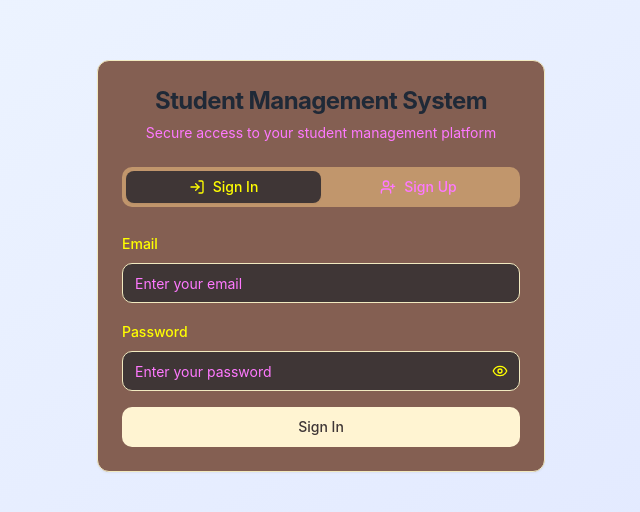
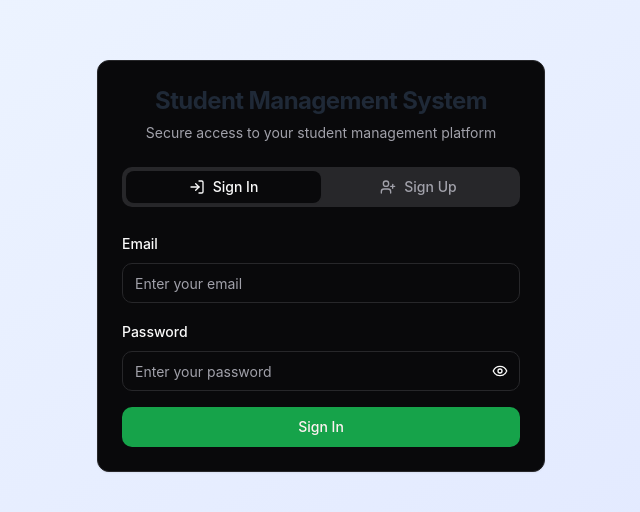
Before and after one commit to Stooney8/academe-enroll-cards, a React (Vite) app: page /auth in a window 1280 px wide. Shown: the part 134-646 px from the top of the page, without its empty margins (319-959 px from the left). Built offline with nearby package versions, Linux system fonts and the light colour scheme.

Commit message:
Reverted to commit 08001176c6fcf7eacd78bcc14b0e9a5c5d1af1a7

```diff
--- a/src/index.css
+++ b/src/index.css
@@ -7,84 +7,83 @@
 
 @layer base {
   :root {
-    /* Light theme colors - Modern and vibrant */
-    --background: 250 250 250;
-    --foreground: 15 23 42;
+    /* Light theme colors */
+    --background: 0 0% 100%;
+    --foreground: 240 10% 3.9%;
 
-    --card: 255 255 255;
-    --card-foreground: 15 23 42;
+    --card: 0 0% 100%;
+    --card-foreground: 240 10% 3.9%;
 
-    --popover: 255 255 255;
-    --popover-foreground: 15 23 42;
+    --popover: 0 0% 100%;
+    --popover-foreground: 240 10% 3.9%;
 
-    --primary: 59 130 246;
-    --primary-foreground: 248 250 252;
+    --primary: 142.1 76.2% 36.3%;
+    --primary-foreground: 355.7 100% 97.3%;
 
-    --secondary: 241 245 249;
-    --secondary-foreground: 51 65 85;
+    --secondary: 240 4.8% 95.9%;
+    --secondary-foreground: 240 5.9% 10%;
 
-    --muted: 248 250 252;
-    --muted-foreground: 100 116 139;
+    --muted: 240 4.8% 95.9%;
+    --muted-foreground: 240 3.8% 46.1%;
 
-    --accent: 239 246 255;
-    --accent-foreground: 30 58 138;
+    --accent: 240 4.8% 95.9%;
+    --accent-foreground: 240 5.9% 10%;
 
-    --destructive: 239 68 68;
-    --destructive-foreground: 254 242 242;
+    --destructive: 0 84.2% 60.2%;
+    --destructive-foreground: 0 0% 98%;
 
-    --border: 226 232 240;
-    --input: 226 232 240;
-    --ring: 59 130 246;
+    --border: 240 5.9% 90%;
+    --input: 240 5.9% 90%;
+    --ring: 142.1 76.2% 36.3%;
 
     --radius: 0.75rem;
 
-    --sidebar-background: 248 250 252;
-    --sidebar-foreground: 51 65 85;
-    --sidebar-primary: 59 130 246;
-    --sidebar-primary-foreground: 248 250 252;
-    --sidebar-accent: 241 245 249;
-    --sidebar-accent-foreground: 51 65 85;
-    --sidebar-border: 226 232 240;
-    --sidebar-ring: 59 130 246;
+    --sidebar-background: 0 0% 98%;
+    --sidebar-foreground: 240 5.3% 26.1%;
+    --sidebar-primary: 142.1 76.2% 36.3%;
+    --sidebar-primary-foreground: 0 0% 98%;
+    --sidebar-accent: 240 4.8% 95.9%;
+    --sidebar-accent-foreground: 240 5.9% 10%;
+    --sidebar-border: 240 5.9% 90%;
+    --sidebar-ring: 142.1 76.2% 36.3%;
   }
 
   .dark {
-    --background: 2 8 23;
-    --foreground: 248 250 252;
+    --background: 240 10% 3.9%;
+    --foreground: 0 0% 98%;
 
-    --card: 15 23 42;
-    --card-foreground: 248 250 252;
+    --card: 240 10% 3.9%;
+    --card-foreground: 0 0% 98%;
 
-    --popover: 15 23 42;
-    --popover-foreground: 248 250 252;
+    --popover: 240 10% 3.9%;
+    --popover-foreground: 0 0% 98%;
 
-    --primary: 34 197 94;
-    --primary-foreground: 2 8 23;
+    --primary: 142.1 76.2% 36.3%;
+    --primary-foreground: 355.7 100% 97.3%;
 
-    --secondary: 30 41 59;
-    --secondary-foreground: 203 213 225;
+    --secondary: 240 3.7% 15.9%;
+    --secondary-foreground: 0 0% 98%;
 
-    --muted: 30 41 59;
-    --muted-foreground: 148 163 184;
+    --muted: 240 3.7% 15.9%;
+    --muted-foreground: 240 5% 64.9%;
 
-    --accent: 30 41 59;
-    --accent-foreground: 203 213 225;
+    --accent: 240 3.7% 15.9%;
+    --accent-foreground: 0 0% 98%;
 
-    --destructive: 239 68 68;
-    --destructive-foreground: 254 242 242;
+    --destructive: 0 84.2% 60.2%;
+    --destructive-foreground: 0 0% 98%;
 
-    --border: 51 65 85;
-    --input: 51 65 85;
-    --ring: 34 197 94;
-
-    --sidebar-background: 15 23 42;
-    --sidebar-foreground: 203 213 225;
-    --sidebar-primary: 34 197 94;
-    --sidebar-primary-foreground: 2 8 23;
-    --sidebar-accent: 30 41 59;
-    --sidebar-accent-foreground: 203 213 225;
-    --sidebar-border: 51 65 85;
-    --sidebar-ring: 34 197 94;
+    --border: 240 3.7% 15.9%;
+    --input: 240 3.7% 15.9%;
+    --ring: 142.1 76.2% 36.3%;
+    --sidebar-background: 240 10% 3.9%;
+    --sidebar-foreground: 240 4.8% 95.9%;
+    --sidebar-primary: 142.1 76.2% 36.3%;
+    --sidebar-primary-foreground: 0 0% 100%;
+    --sidebar-accent: 240 3.7% 15.9%;
+    --sidebar-accent-foreground: 240 4.8% 95.9%;
+    --sidebar-border: 240 3.7% 15.9%;
+    --sidebar-ring: 142.1 76.2% 36.3%;
   }
 }
 
@@ -101,49 +100,20 @@
 
 /* Custom gradient backgrounds */
 .gradient-bg {
-  background: linear-gradient(135deg,
-    rgb(59 130 246 / 0.05) 0%,
-    rgb(147 197 253 / 0.1) 25%,
-    rgb(219 234 254 / 0.15) 50%,
-    rgb(239 246 255 / 0.1) 75%,
-    rgb(248 250 252) 100%
-  );
+  background: linear-gradient(135deg, hsl(var(--background)) 0%, hsl(240 5% 6%) 100%);
 }
 
 .dark .gradient-bg {
-  background: linear-gradient(135deg,
-    hsl(var(--background)) 0%,
-    rgb(15 23 42 / 0.8) 25%,
-    rgb(30 41 59 / 0.6) 50%,
-    rgb(51 65 85 / 0.4) 75%,
-    rgb(71 85 105 / 0.2) 100%
-  );
+  background: linear-gradient(135deg, hsl(var(--background)) 0%, hsl(240 5% 6%) 100%);
 }
 
 .card-gradient {
-  background: linear-gradient(145deg,
-    rgb(255 255 255 / 0.9) 0%,
-    rgb(248 250 252 / 0.95) 50%,
-    rgb(241 245 249 / 0.9) 100%
-  );
-  border: 1px solid rgb(59 130 246 / 0.2);
-  box-shadow:
-    0 1px 3px 0 rgb(0 0 0 / 0.1),
-    0 1px 2px -1px rgb(0 0 0 / 0.1),
-    0 0 0 1px rgb(59 130 246 / 0.05);
+  background: linear-gradient(145deg, hsl(var(--card)) 0%, hsl(240 6% 10%) 100%);
+  border: 1px solid hsl(var(--border));
 }
 
 .dark .card-gradient {
-  background: linear-gradient(145deg,
-    rgb(15 23 42 / 0.95) 0%,
-    rgb(30 41 59 / 0.9) 50%,
-    rgb(51 65 85 / 0.8) 100%
-  );
-  border: 1px solid rgb(34 197 94 / 0.3);
-  box-shadow:
-    0 4px 6px -1px rgb(0 0 0 / 0.1),
-    0 2px 4px -2px rgb(0 0 0 / 0.1),
-    0 0 0 1px rgb(34 197 94 / 0.1);
+  background: linear-gradient(145deg, hsl(var(--card)) 0%, hsl(240 6% 10%) 100%);
 }
 
 /* Custom animations */
@@ -179,22 +149,3 @@
 ::-webkit-scrollbar-thumb:hover {
   background: hsl(var(--primary) / 0.8);
 }
-
-/* Light theme specific enhancements */
-.light .card-gradient:hover {
-  box-shadow:
-    0 4px 6px -1px rgb(0 0 0 / 0.1),
-    0 2px 4px -2px rgb(0 0 0 / 0.1),
-    0 0 0 1px rgb(59 130 246 / 0.2);
-  transform: translateY(-1px);
-  transition: all 0.2s ease;
-}
-
-/* Improved button styles for light theme */
-.light .bg-primary {
-  background: linear-gradient(135deg, rgb(59 130 246) 0%, rgb(37 99 235) 100%);
-}
-
-.light .bg-primary:hover {
-  background: linear-gradient(135deg, rgb(37 99 235) 0%, rgb(29 78 216) 100%);
-}
```
